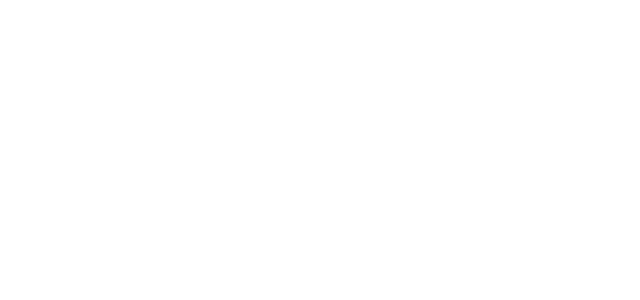
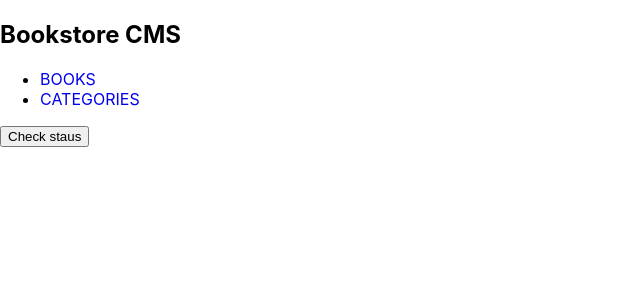
Before and after one commit to ecekpo/Book-Store, a React (Create React App) app: page /categroies in a window 1280 px wide. Before the commit this address had no page. Shown: the top 300 px of the page, without its empty margins (0-640 px from the left). Built offline with nearby package versions, Linux system fonts and the light colour scheme.

Commit message:
Modified changes

```diff
--- a/src/components/Header.jsx
+++ b/src/components/Header.jsx
@@ -7,7 +7,7 @@
       <h1>Bookstore CMS</h1>
       <ul>
         <li><Link to="/" style={{ textDecoration: 'none' }}>BOOKS</Link></li>
-        <li><Link to="/" style={{ textDecoration: 'none' }}>CATEGORIES</Link></li>
+        <li><Link to="/categories" style={{ textDecoration: 'none' }}>CATEGORIES</Link></li>
       </ul>
     </nav>
   </div>
--- a/src/components/Navbar.js
+++ b/src/components/Navbar.js
@@ -7,7 +7,7 @@
   return (
     <Routes>
       <Route path="/" element={<Books />} />
-      <Route path="/" element={<Categories />} />
+      <Route path="/categroies" element={<Categories />} />
     </Routes>
   );
 }
```
